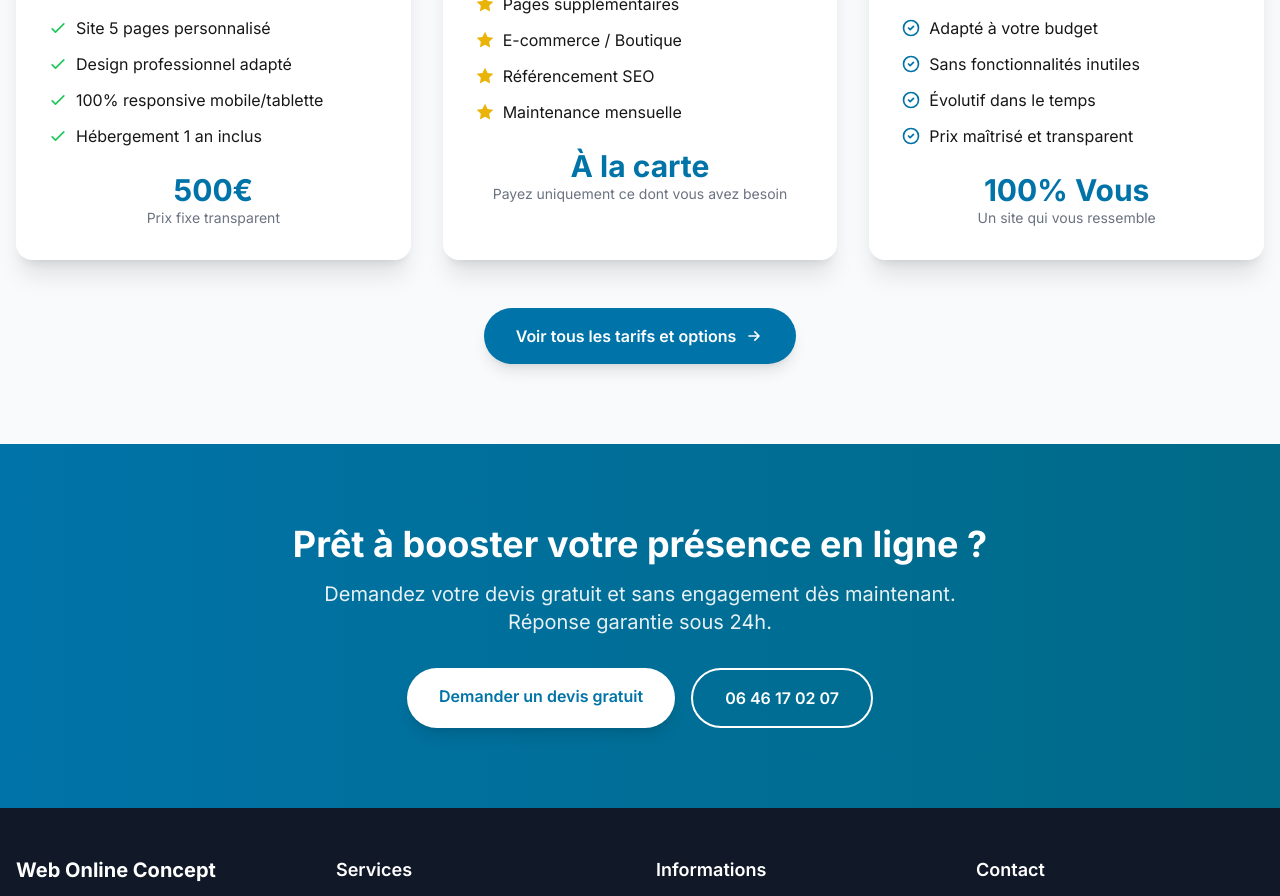
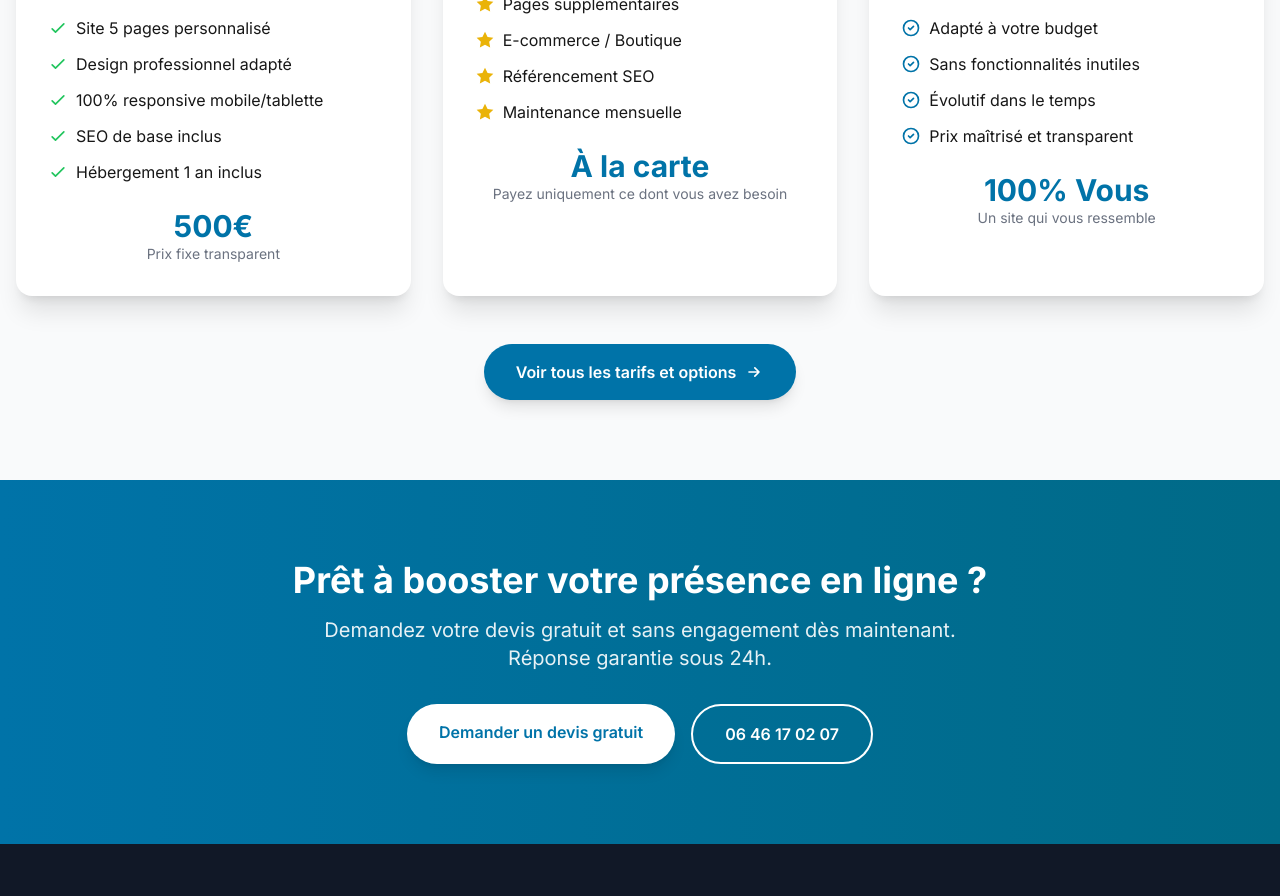
Before and after one commit to Web-Online-Concept/web-online-concept, a Next.js app: page / in a window 1280 px wide. Shown: the part 1280-2176 px from the top of the page. Built offline with nearby package versions, Linux system fonts and the light colour scheme.

Commit message:
Ajouter SEO de base dans la formule de base

```diff
--- a/app/data/tarifs.json
+++ b/app/data/tarifs.json
@@ -2,7 +2,7 @@
   "formuleBase": {
     "nom": "Site Web - Formule de Base",
     "prix": 500,
-    "description": "Site 5 pages, design personnalisé, responsive, hébergement 1 an inclus"
+    "description": "Site 5 pages, design personnalisé, responsive, SEO de base, hébergement 1 an inclus"
   },
   "options": [
     {
--- a/app/page.js
+++ b/app/page.js
@@ -91,6 +91,12 @@ export default function Home() {
                     <path strokeLinecap="round" strokeLinejoin="round" strokeWidth={2} d="M5 13l4 4L19 7" />
                   </svg>
                   <span>100% responsive mobile/tablette</span>
+                </li>
+                <li className="flex items-start">
+                  <svg className="w-5 h-5 text-green-500 mr-2 flex-shrink-0 mt-0.5" fill="none" stroke="currentColor" viewBox="0 0 24 24">
+                    <path strokeLinecap="round" strokeLinejoin="round" strokeWidth={2} d="M5 13l4 4L19 7" />
+                  </svg>
+                  <span>SEO de base inclus</span>
                 </li>
                 <li className="flex items-start">
                   <svg className="w-5 h-5 text-green-500 mr-2 flex-shrink-0 mt-0.5" fill="none" stroke="currentColor" viewBox="0 0 24 24">
```
